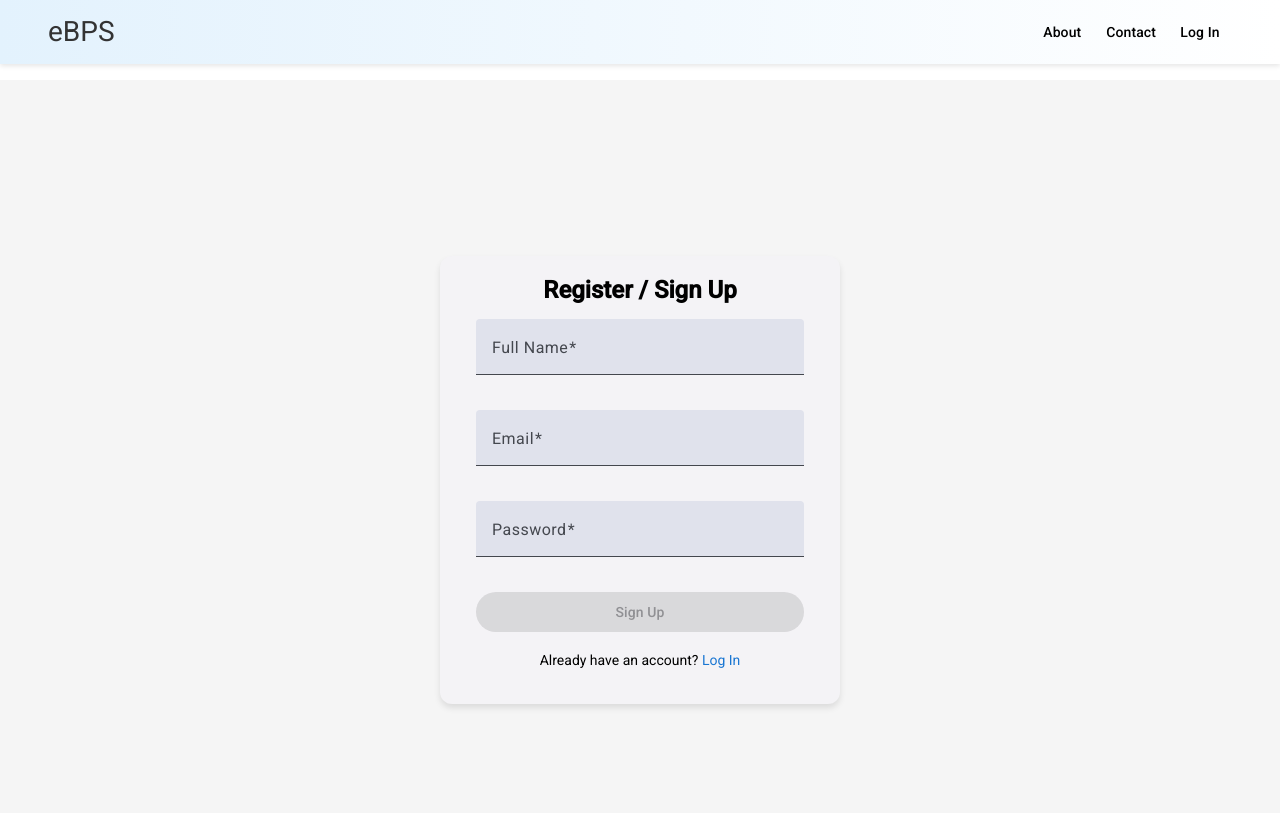
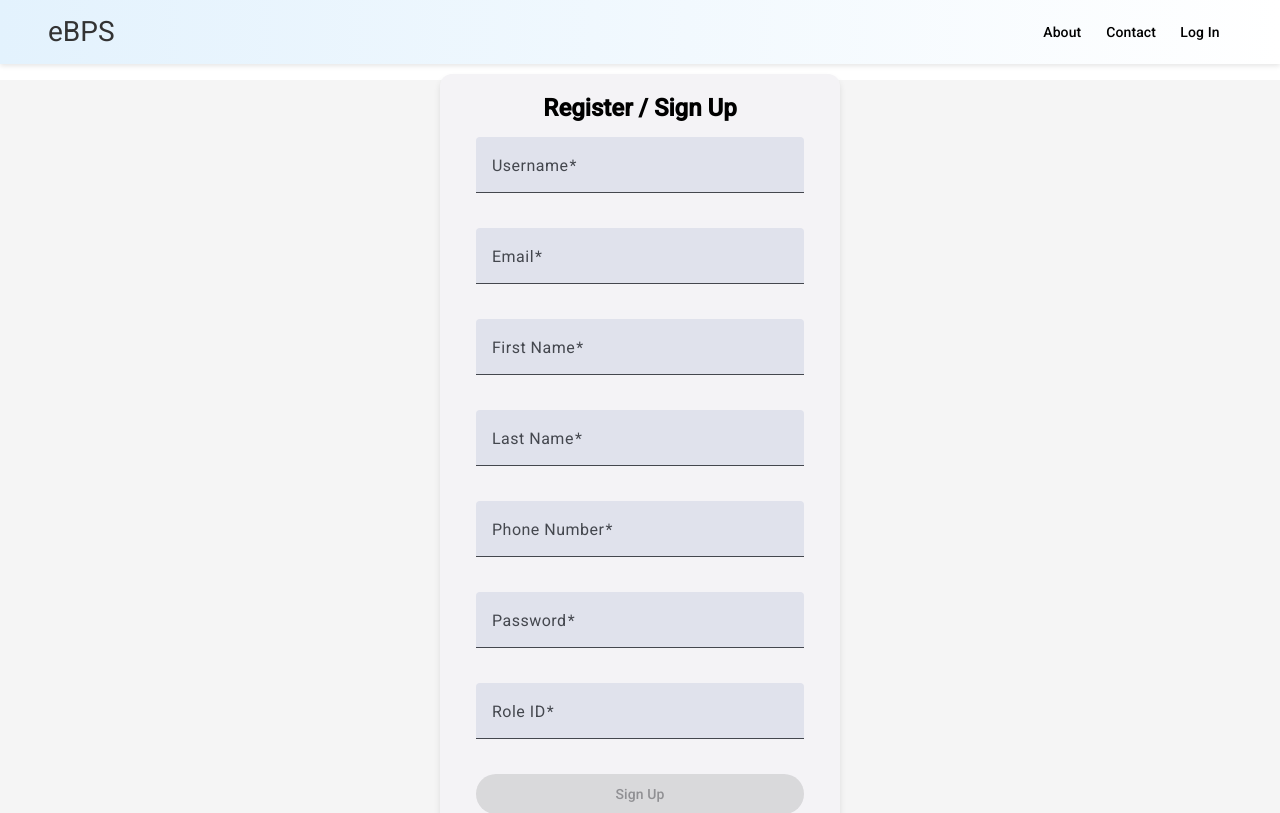
Before and after one commit to Electronic-Building-Permit-System/eBPS, an Angular app in the folder eBPS.Client/: page /signup in a window 1280 px wide. Shown: the top 813 px of the page. Built offline with nearby package versions, Linux system fonts and the light colour scheme.

Commit message:
Client RegisterUser

```diff
--- a/eBPS.Client/src/app/Account/signup/signup.component.html
+++ b/eBPS.Client/src/app/Account/signup/signup.component.html
@@ -1,15 +1,14 @@
 <div>
    <!-- Navbar -->
    <app-home-navbar></app-home-navbar>
-<div class="signup-container">
-
-  <mat-card>
+   <div class="signup-container">
+    <mat-card>
       <mat-card-title>Register / Sign Up</mat-card-title>
       <mat-card-content>
         <form [formGroup]="signupForm" (ngSubmit)="onSubmit()">
           <mat-form-field appearance="fill" class="full-width">
-            <mat-label>Full Name</mat-label>
-            <input matInput formControlName="fullName" type="text" placeholder="Enter your full name" />
+            <mat-label>Username</mat-label>
+            <input matInput formControlName="username" type="text" placeholder="Enter your username" />
           </mat-form-field>
 
           <mat-form-field appearance="fill" class="full-width">
@@ -18,8 +17,28 @@
           </mat-form-field>
 
           <mat-form-field appearance="fill" class="full-width">
+            <mat-label>First Name</mat-label>
+            <input matInput formControlName="firstName" type="text" placeholder="Enter your first name" />
+          </mat-form-field>
+
+          <mat-form-field appearance="fill" class="full-width">
+            <mat-label>Last Name</mat-label>
+            <input matInput formControlName="lastName" type="text" placeholder="Enter your last name" />
+          </mat-form-field>
+
+          <mat-form-field appearance="fill" class="full-width">
+            <mat-label>Phone Number</mat-label>
+            <input matInput formControlName="phoneNumber" type="tel" placeholder="Enter your phone number" />
+          </mat-form-field>
+
+          <mat-form-field appearance="fill" class="full-width">
             <mat-label>Password</mat-label>
             <input matInput formControlName="password" type="password" placeholder="Create a password" />
+          </mat-form-field>
+
+          <mat-form-field appearance="fill" class="full-width">
+            <mat-label>Role ID</mat-label>
+            <input matInput formControlName="roleId" type="number" placeholder="Enter your role ID" />
           </mat-form-field>
 
           <button mat-raised-button color="primary" type="submit" [disabled]="!signupForm.valid">
@@ -31,7 +50,6 @@
         </p>
       </mat-card-content>
     </mat-card>
-
   </div>
 
     <app-footer></app-footer>
--- a/eBPS.Client/src/app/Account/signup/signup.component.ts
+++ b/eBPS.Client/src/app/Account/signup/signup.component.ts
@@ -6,6 +6,7 @@ import { MatInputModule } from '@angular/material/input';
 import { Router } from '@angular/router';
 import { FooterComponent } from '../../shared/footer/footer.component';
 import { HomeNavbarComponent } from '../../shared/home-navbar/home-navbar.component';
+import { UserService } from '../../services/account/user.service';
 
 @Component({
   selector: 'app-signup',
@@ -22,19 +23,30 @@ export class SignupComponent {
   signupForm: FormGroup;
 
 
-  constructor(private fb: FormBuilder , private router: Router) {
+  constructor(private fb: FormBuilder , private router: Router, private userService: UserService) {
     this.signupForm = this.fb.group({
-      fullName: ['', [Validators.required, Validators.minLength(3)]],
+      username: ['', Validators.required],
       email: ['', [Validators.required, Validators.email]],
-      password: ['', [Validators.required, Validators.minLength(6)]]
+      firstName: ['', Validators.required],
+      lastName: ['', Validators.required],
+      phoneNumber: ['', Validators.required],
+      password: ['', Validators.required],
+      roleId: ['', Validators.required],
     });
   }
 
-  onSubmit() {
+  onSubmit(): void {
     if (this.signupForm.valid) {
-      console.log('Sign Up Form Submitted', this.signupForm.value);
-    } else {
-      console.log('Sign Up Form is invalid');
+      this.userService.registerUser(this.signupForm.value).subscribe(
+        (response: { message: string }) => {
+          console.log('User registered successfully', response);
+          alert('User registered successfully!');
+        },
+        (error: { error: string }) => {
+          console.error('Error registering user', error);
+          alert('Registration failed!');
+        }
+      );
     }
   }
   navigateToLogin() {
--- /dev/null
+++ b/eBPS.Client/src/app/services/account/user.service.ts
@@ -0,0 +1,17 @@
+import { HttpClient } from '@angular/common/http';
+import { Injectable } from '@angular/core';
+import { Observable } from 'rxjs';
+
+@Injectable({
+  providedIn: 'root'
+})
+export class UserService {
+
+  private apiUrl = 'https://localhost:7039/Account/register';
+
+  constructor(private http: HttpClient) {}
+
+  registerUser(userData: any): Observable<any> {
+    return this.http.post(this.apiUrl, userData);
+  }
+}
```
Also changed, not shown: 1 other file (tests, documents, lock files or other folders).
